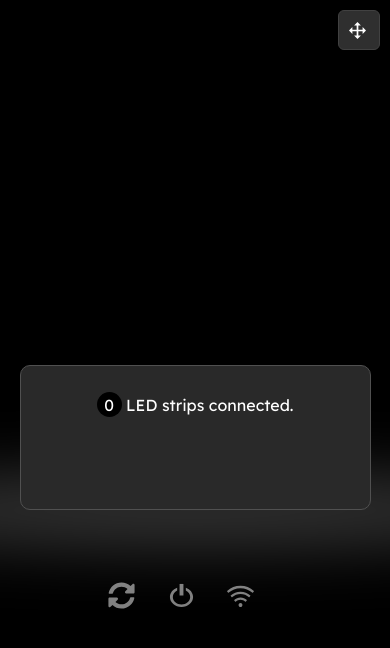
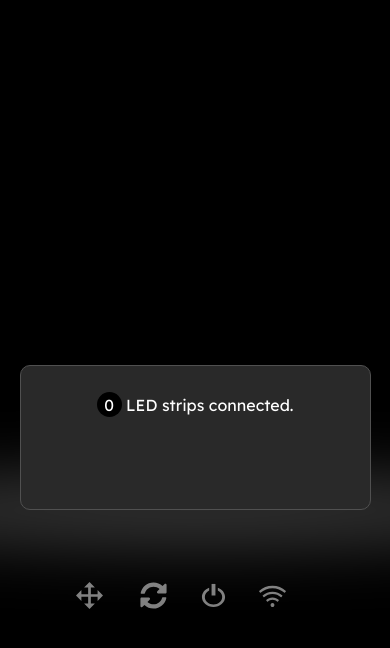
Before and after one commit to glowingkitty/The-Glowing-Stripes-Project, a Django app: page / in a window 390 px wide. Shown: the top 648 px of the page. Run offline with Django 3.2, Linux system fonts and the light colour scheme; data that the repository does not hold is empty; parts of the project's set-up code (start-up, migrations or seed data) failed here and were passed over; some libraries are stand-ins or nearby versions.

Commit message:
move "edit layout" button to bottom for cleaner layout

```diff
--- a/control_center/static/leds.css
+++ b/control_center/static/leds.css
@@ -12,6 +12,7 @@
 @media only screen and (max-width: 740px) {
     .leds_preview_block {
         transform: scale(0.8);
+        margin-top: -20px;
     }
 }
 
--- a/control_center/templates/index.html
+++ b/control_center/templates/index.html
@@ -32,10 +32,6 @@
 
     <body class="background darkmode" onload="boot()">
 
-        <div class="header_overlay">
-            <a id="edit_layout_button" class="cta darkmode with_icon move">Edit layout</a>
-        </div>
-
         <div class="leds_preview_block">
         </div>
 
@@ -66,6 +62,7 @@
         </div> {% endcomment %}
 
         <div class="sub_menu">
+            <a id="edit_layout_button" onclick="" class="icon large_inline move"></a>
             <a id="software_update_button" onclick="software_update.update()" class="icon large_inline sync"></a>
             <a id="power_button" onclick="power.show_options()" class="icon large_inline power"></a>
             <a id="show_wifi_networks_button" onclick="wifi.show_networks()" class="icon large_inline wifi_three_bars"></a>
```
